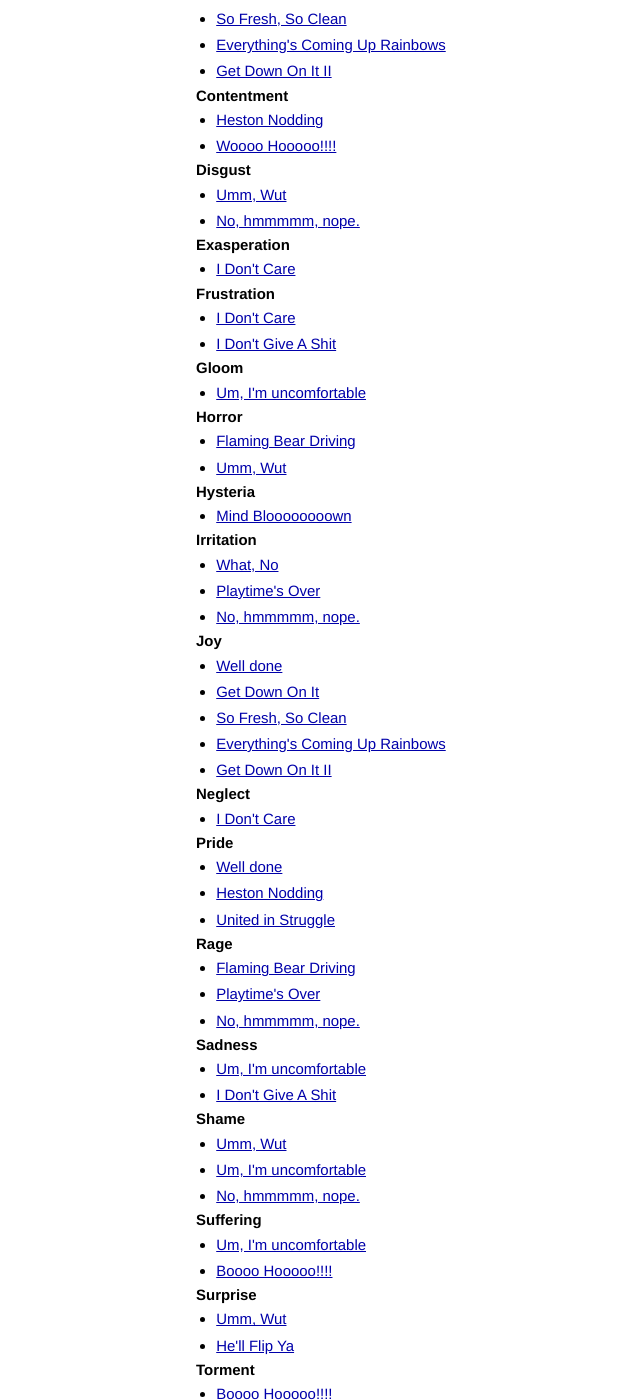
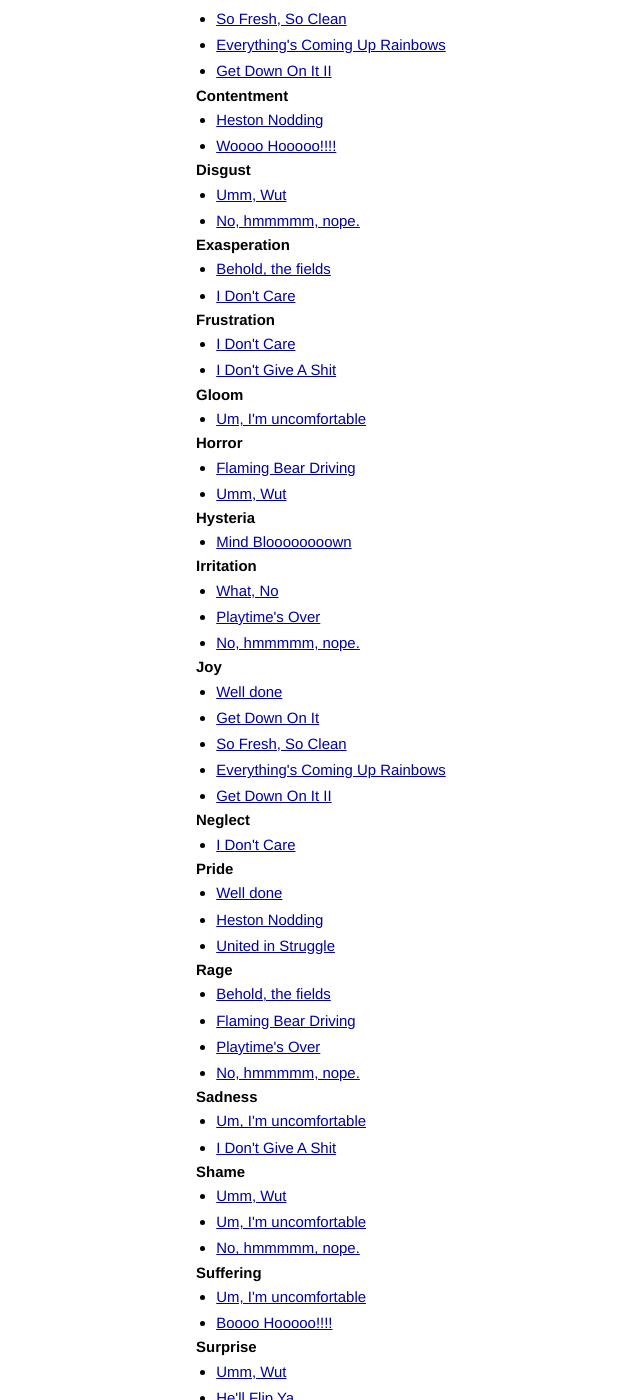
Before and after one commit to jschairb/zeitgeist, a Jekyll site: the page built from index.html, in a window 1280 px wide and 1400 px high, scrolled down 390 px. Shown: the whole window, without its empty margins (130-770 px from the left). Built offline with Jekyll 4.4.1, drawn with Linux system fonts in a browser that asks for light colours; Markdown is read by kramdown in place of the engine named in the settings.

Commit message:
BEHOLD THE FIELDS

```diff
--- a/_data/categories.yaml
+++ b/_data/categories.yaml
@@ -20,6 +20,7 @@ Disgust:
   - jesse-disbelief
   - robert-downey-nope
 Exasperation:
+  - behold-the-fields
   - tommie-lee-jones-don-t-care
 Frustration:
   - tommie-lee-jones-don-t-care
@@ -48,6 +49,7 @@ Pride:
   - heston-nodding
   - katniss-fingers
 Rage:
+  - behold-the-fields
   - flaming-bear
   - playtime-s-over
   - robert-downey-nope
--- a/_data/images.yaml
+++ b/_data/images.yaml
@@ -1,3 +1,6 @@
+behold-the-fields:
+  file: behold-the-fields.jpg
+  name: "Behold, the fields"
 connery-fist-pump:
   file: connery-fist-pump.gif
   name: Well done
```
Also changed, not shown: images/behold-the-fields.jpg (added).
